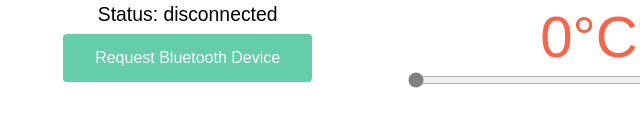
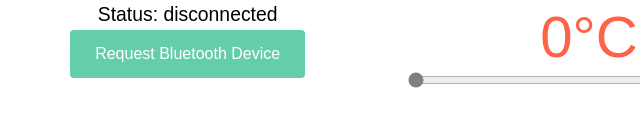
Before and after one commit to joric/pinecil, a plain HTML site: page index.html in a window 1280 px wide. Shown: the part 192-318 px from the top of the page, 45-685 px from the left. Drawn offline with nearby package versions, Linux system fonts and the light colour scheme.

Commit message:
updated files

```diff
--- a/index.html
+++ b/index.html
@@ -25,7 +25,7 @@ body, html {
 
 .chart-container {
   width: 95vw;
-  height:75vh;
+  height:70vh;
   margin: auto;
   position: relative;
   padding-top: 5vh;
@@ -89,13 +89,13 @@ body, html {
   background-color: #64CEAA;
   border: none;
   color: white;
-  padding: 15px 32px;
+  padding: 15px 25px;
   text-align: center;
   text-decoration: none;
   display: inline-block;
   font-size: 16px;
   border-radius: 4px;
-  margin-top: 0.5em;
+  margin-top: 0.5vh;
 }
 
 </style>
@@ -297,7 +297,7 @@ function onDisconnected() {
   log('> Bluetooth Device disconnected');
   connected = false;
   settingsUpdate = true;
-  document.getElementById("status").textContent='disconnected, trying to connect...';
+  document.getElementById("status").textContent='connecting...';
   connect();
 }
 
```
